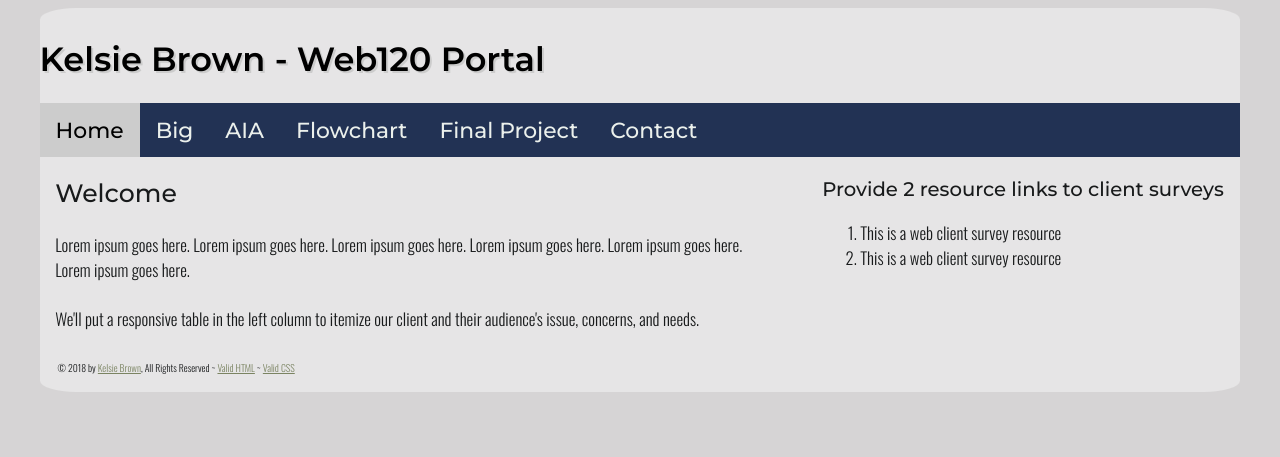
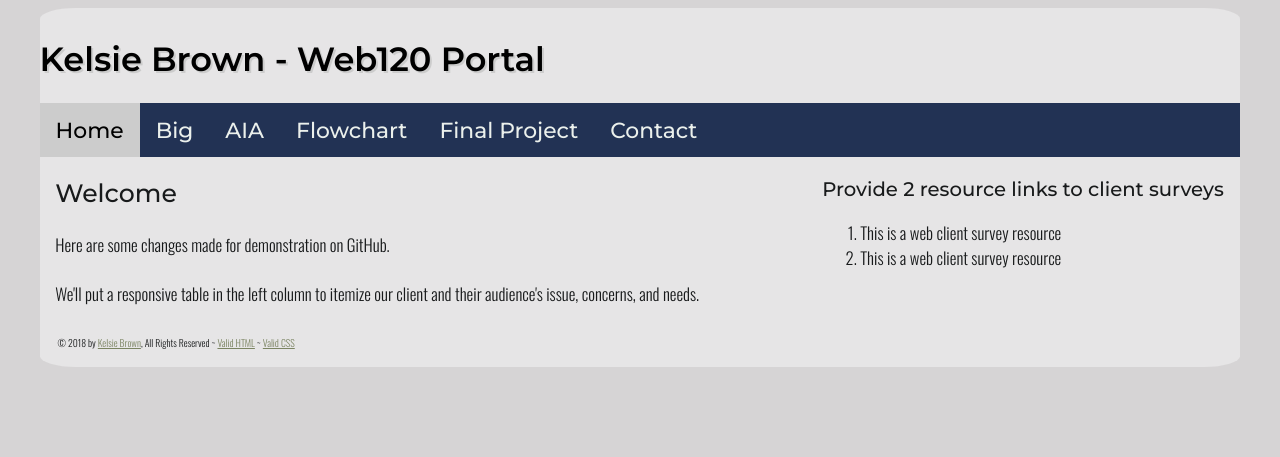
Before and after one commit to kelsiebrown/sp18-web120, a PHP site: page /aia.php in a window 1280 px wide. Shown: the top 457 px of the page. Run offline with PHP 8.4, Linux system fonts and the light colour scheme; data that the repository does not hold is empty; a stand-in replaces the project's code that opens the database connection; some libraries are stand-ins or nearby versions.

Commit message:
Adds some text to aia.php
Change made for demonstration

```diff
--- a/web120/aia.php
+++ b/web120/aia.php
@@ -1,7 +1,7 @@
 <?php include "includes/header.php";?>
 <!--END header.php include-->
 
-<p>Lorem ipsum goes here. Lorem ipsum goes here. Lorem ipsum goes here. Lorem ipsum goes here. Lorem ipsum goes here. Lorem ipsum goes here. </p>
+<p>Here are some changes made for demonstration on GitHub.</p>
 
 <p>We'll put a responsive table in the left column to itemize our client and their audience's issue, concerns, and needs.</p>
 
```
